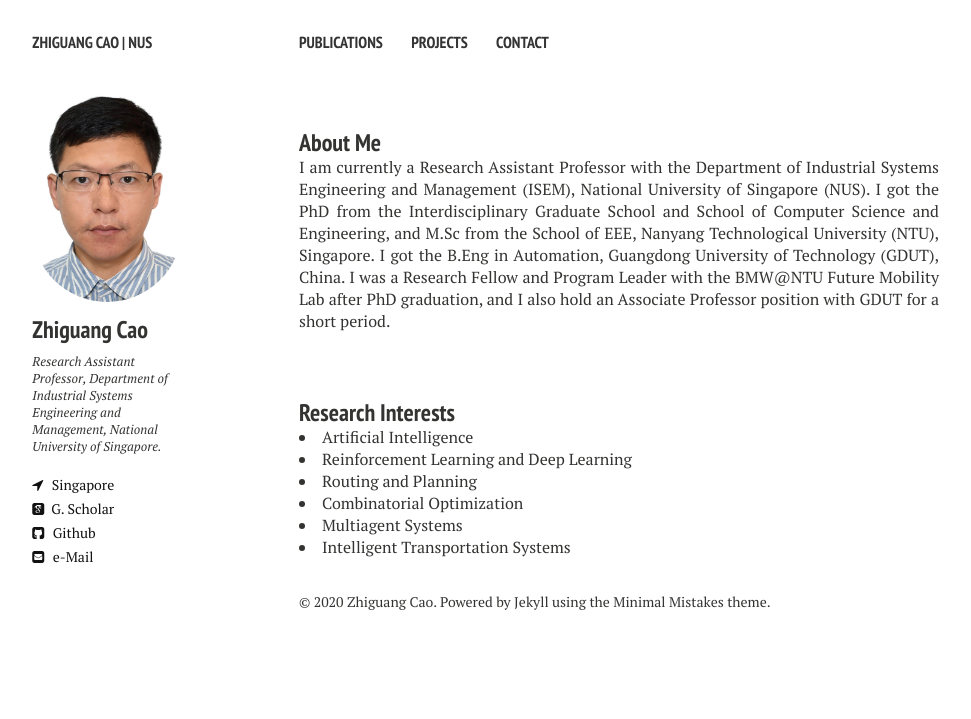
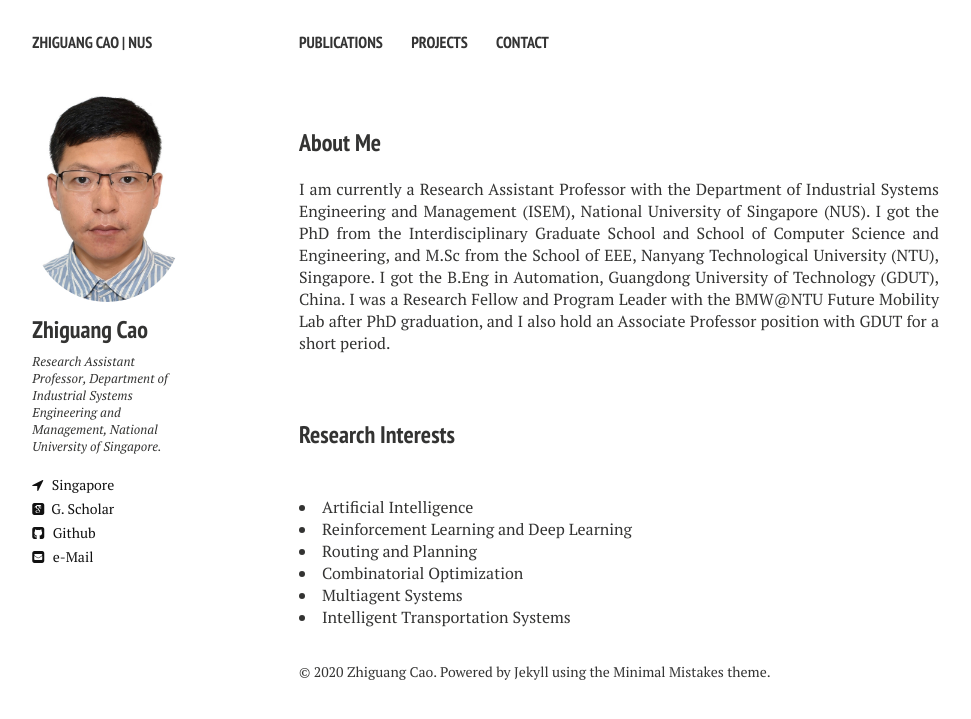
Before and after one commit to zhiguangcaosg/zhiguangcaosg.github.io, a Jekyll site: the page built from index.md, in a window 1280 px wide. Shown: the top 719 px of the page, without its empty margins (21-992 px from the left). Built offline with Jekyll 4.4.1, drawn with Linux system fonts in a browser that asks for light colours; nearby versions of some CDN libraries.

Commit message:
Update index.md

```diff
--- a/index.md
+++ b/index.md
@@ -4,14 +4,14 @@ description: "Zhiguang Cao's website"
 tags: [Jekyll, theme, responsive, blog, template]
 image: banner1.png
 ---
-<h3 style="margin-bottom:0px;padding-top:20px;">About Me</h3>
+<h3 style="margin-bottom:0px;padding-top:20px;">About Me</h3> <br>
 
 <p align="justify">I am currently a Research Assistant Professor with the Department of Industrial Systems Engineering and Management (ISEM), National University of Singapore (NUS).  I got the PhD from the Interdisciplinary Graduate School and School of Computer Science and Engineering,  and M.Sc from the School of EEE, Nanyang Technological University (NTU), Singapore. I got the B.Eng in Automation, Guangdong University of Technology (GDUT), China. I was a Research Fellow and Program Leader with the BMW@NTU Future Mobility Lab after PhD graduation, and I also hold an Associate Professor position with GDUT for a short period.</p>
 
 <br />
 
 
-<h3 style="margin-bottom:0px;padding-top:20px;">Research Interests</h3>
+<h3 style="margin-bottom:0px;padding-top:20px;">Research Interests</h3> <br>
 <li>
 Artificial Intelligence
 </li>
```
